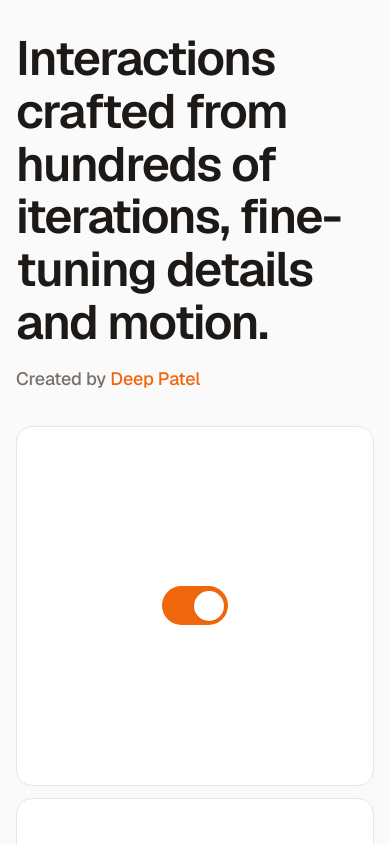
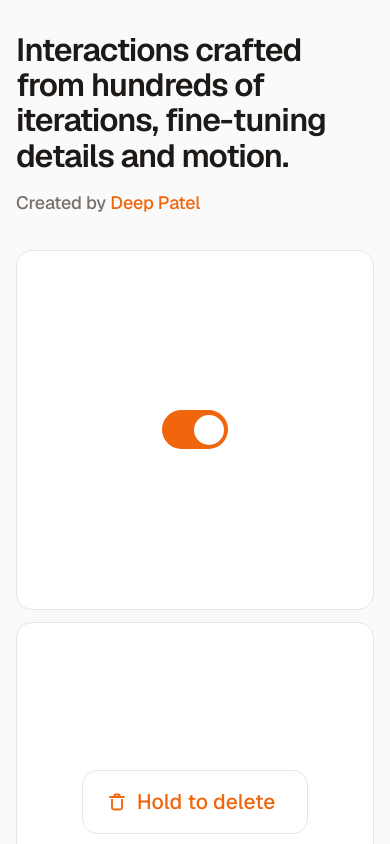
Before and after one commit to deepp2905/ui-library, a Next.js app: page / in a window 390 px wide. Shown: the top 844 px of the page. Built offline with nearby package versions, Linux system fonts and the light colour scheme.

Commit message:
mobile display size fix

```diff
--- a/src/styles/tokens.css
+++ b/src/styles/tokens.css
@@ -90,8 +90,10 @@
   --text-2xl: 1.75rem;
 
   /* Display — oversized hero/page titles. A complete style, not just a
-     size: pair --text-display with its leading and tracking. */
-  --text-display: 3rem;
+     size: pair --text-display with its leading and tracking. Fluid via
+     clamp so it scales down on narrow viewports (≈2rem on phones) and
+     caps at 3rem on desktop — no per-breakpoint overrides needed. */
+  --text-display: clamp(2rem, 6vw, 3rem);
   --leading-display: 1.1;
   --tracking-display: -0.03em;
 
```
